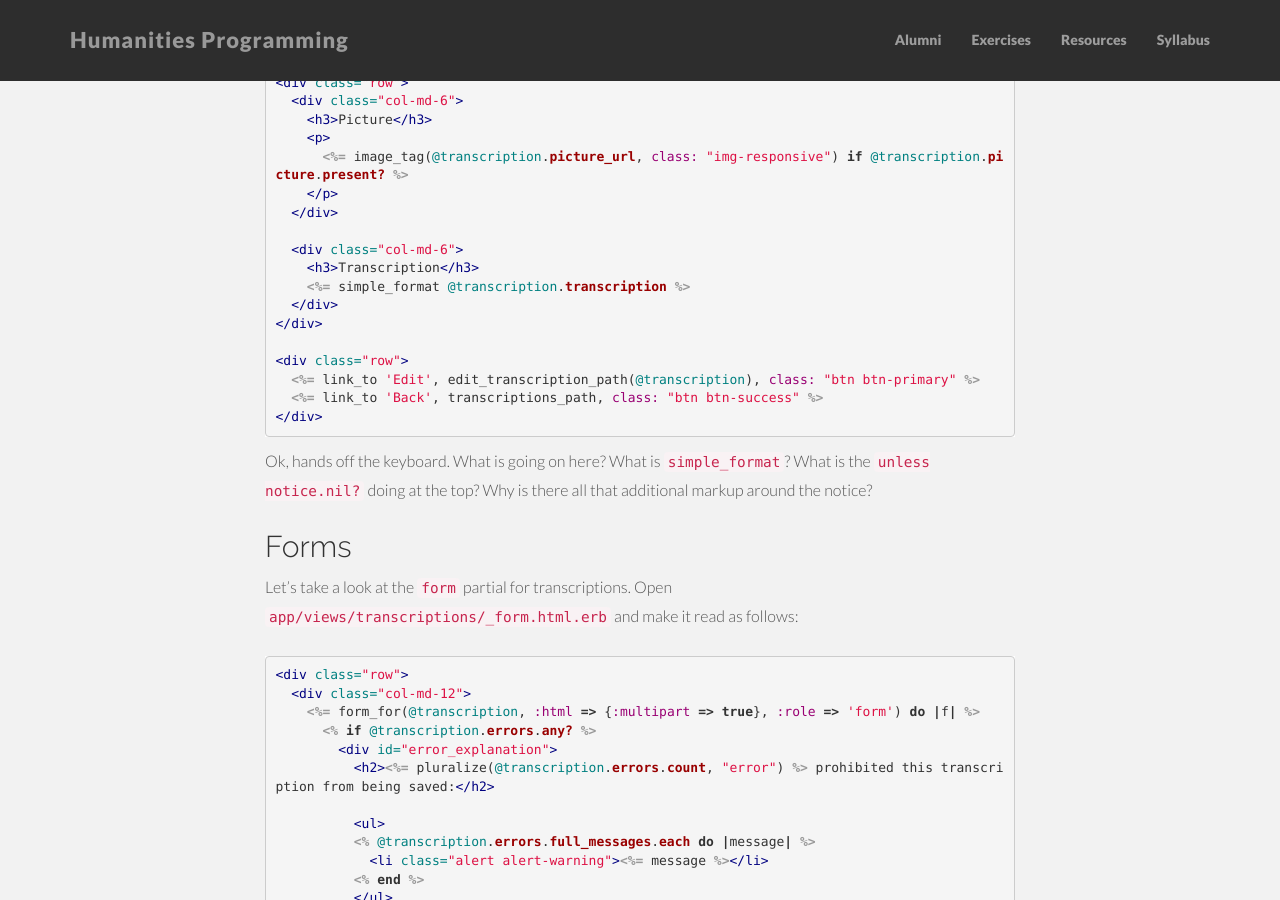
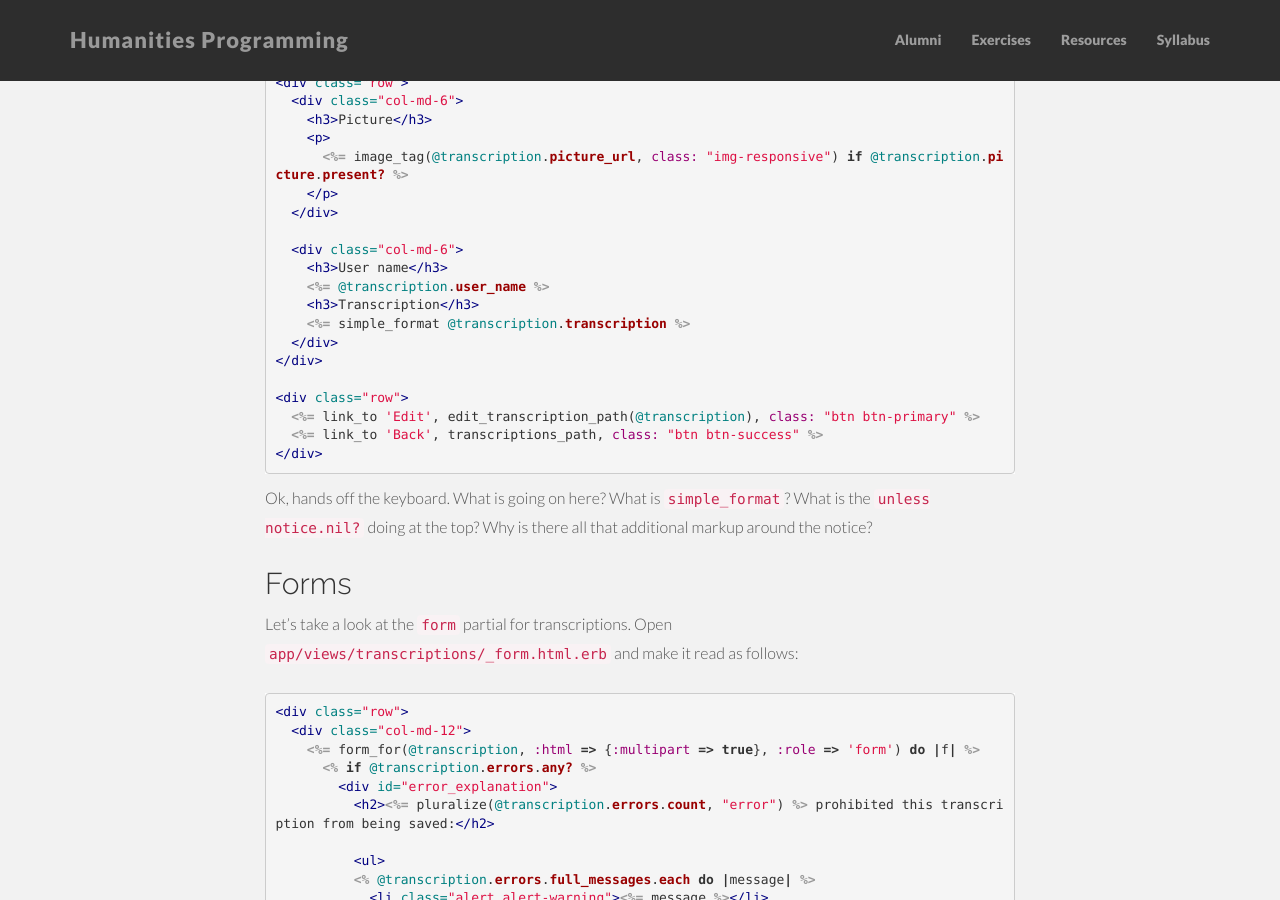
Before and after one commit to humanitiesprogramming/humanitiesprogramming.github.io, a Jekyll site: the page built from exercise-rails9.md, in a window 1280 px wide and 900 px high, scrolled down 1791 px. Built offline with Jekyll 4.4.1, drawn with Linux system fonts in a browser that asks for light colours; nearby versions of some CDN libraries.

Commit message:
exercise nine

```diff
--- a/exercise-rails9.md
+++ b/exercise-rails9.md
@@ -63,6 +63,7 @@ has been created, or a current item has been updated). Open
 `app/views/transcription/show.html.erb` and replace with the following:
 
 {% highlight rhtml %}
+
 <% unless notice.nil? %>
 <div class="row">
   <div class="col-md-12">
@@ -95,6 +96,8 @@ has been created, or a current item has been updated). Open
   </div>
 
   <div class="col-md-6">
+    <h3>User name</h3>
+    <%= @transcription.user_name %>
     <h3>Transcription</h3>
     <%= simple_format @transcription.transcription %>
   </div>
@@ -104,6 +107,7 @@ has been created, or a current item has been updated). Open
   <%= link_to 'Edit', edit_transcription_path(@transcription), class: "btn btn-primary" %>
   <%= link_to 'Back', transcriptions_path, class: "btn btn-success" %>
 </div>
+
 {% endhighlight %}
 
 Ok, hands off the keyboard. What is going on here? What is `simple_format`?
```
